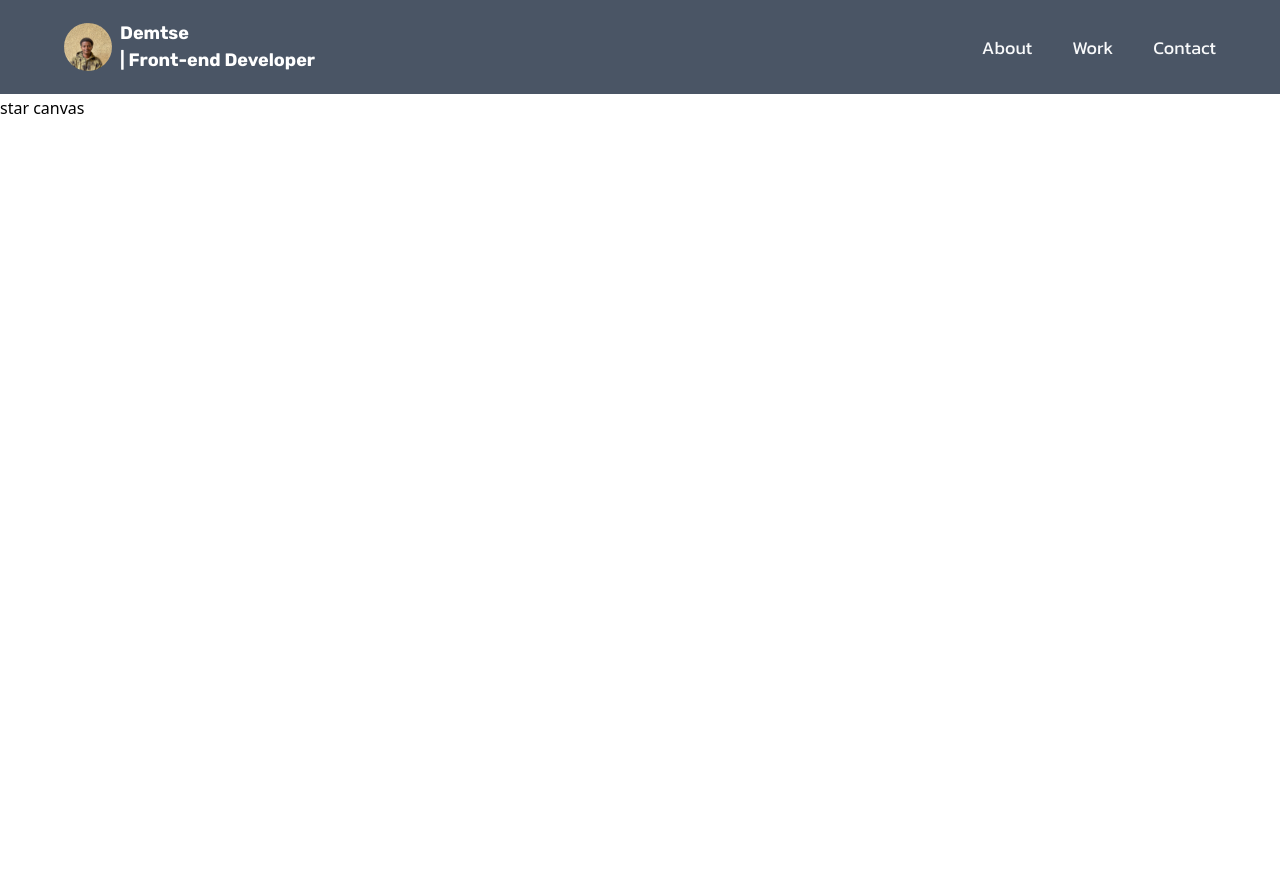
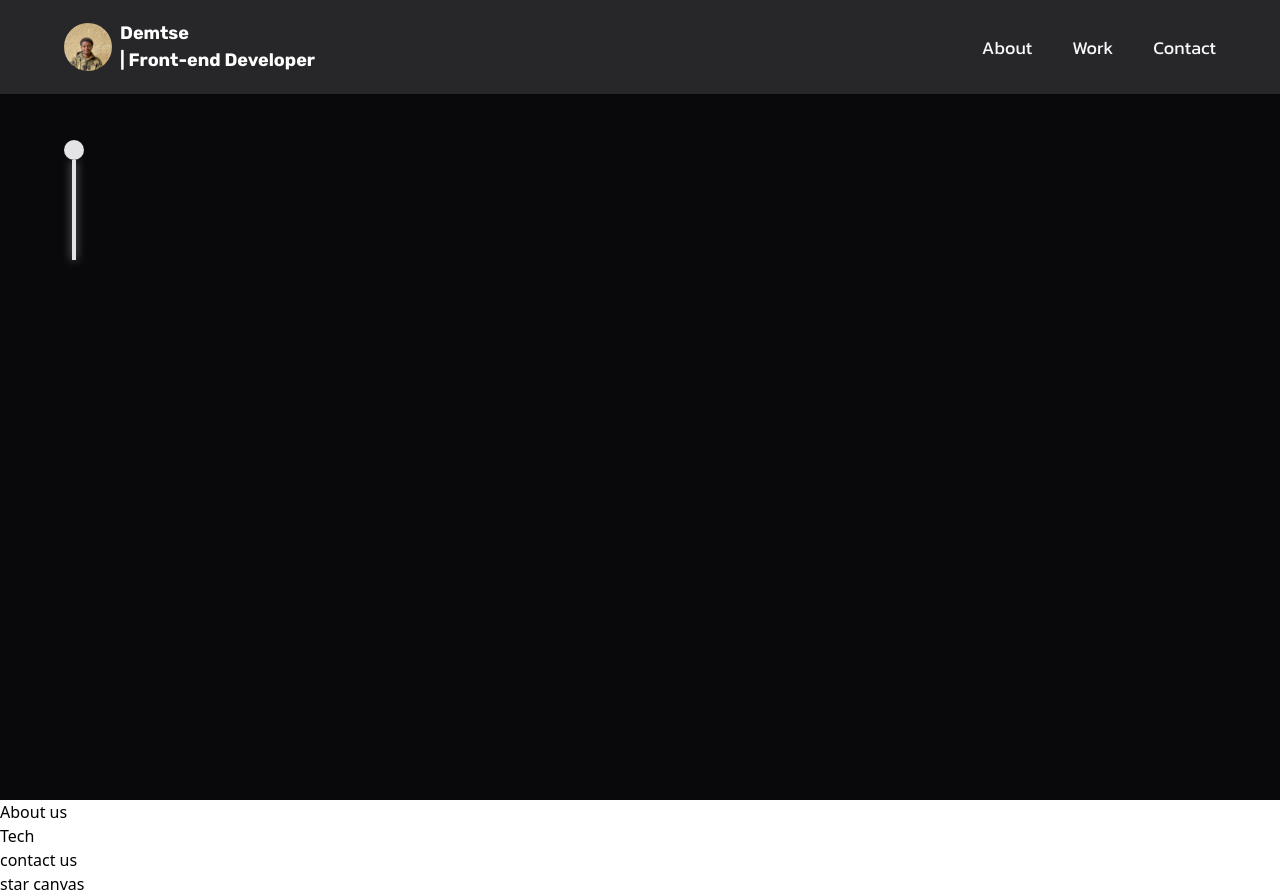
Before and after one commit to Demlew1/3d-portfolio-react-threejs, a React (Vite) app: page / in a window 1280 px wide. Before the commit the page ends 800 px from the top, so only its background shows below. Built offline with nearby package versions, Linux system fonts and the light colour scheme; a web font is replaced by a local one.

Commit message:
Working on the hero section

```diff
--- a/src/components/Hero.jsx
+++ b/src/components/Hero.jsx
@@ -1,5 +1,22 @@
+import { motion } from "framer-motion";
+import { styles } from "../styles";
+
 function Hero() {
-  return <div> hero</div>;
+  return (
+    <section className="relative w-full h-screen bg-zinc-950 mx-auto">
+      <div
+        className={`${styles.paddingX} absolute inset-0 top-[120px] max-w-7xl mx-auto flex flex-row items-start gap-5`}
+      >
+        <div className="flex flex-col justify-center items-center mt-5">
+          <div className="size-5 rounded-full bg-zinc-200 z-10" />
+          <div className="w-1 h-20 sm:h-25 bg-zinc-200 shadow-[0_0_10px_rgba(255,255,255,0.5)] transition-all duration-500" />
+          <div>
+            <h1></h1>
+          </div>
+        </div>
+      </div>
+    </section>
+  );
 }
 
 export default Hero;
--- a/src/components/Navbar.jsx
+++ b/src/components/Navbar.jsx
@@ -9,7 +9,7 @@ export default function Navbar() {
   const [toggle, setToggle] = useState(false);
   return (
     <nav
-      className={`${styles.paddingX} bg-gray-600 w-full flex items-center py-5 fixed top-0 z-20 bg-primary`}
+      className={`${styles.paddingX} bg-zinc-800 w-full flex items-center py-5 fixed top-0 z-20 bg-primary`}
     >
       <div className="w-full flex justify-between items-center max-2-7xl mx-auto">
         <Link
```
